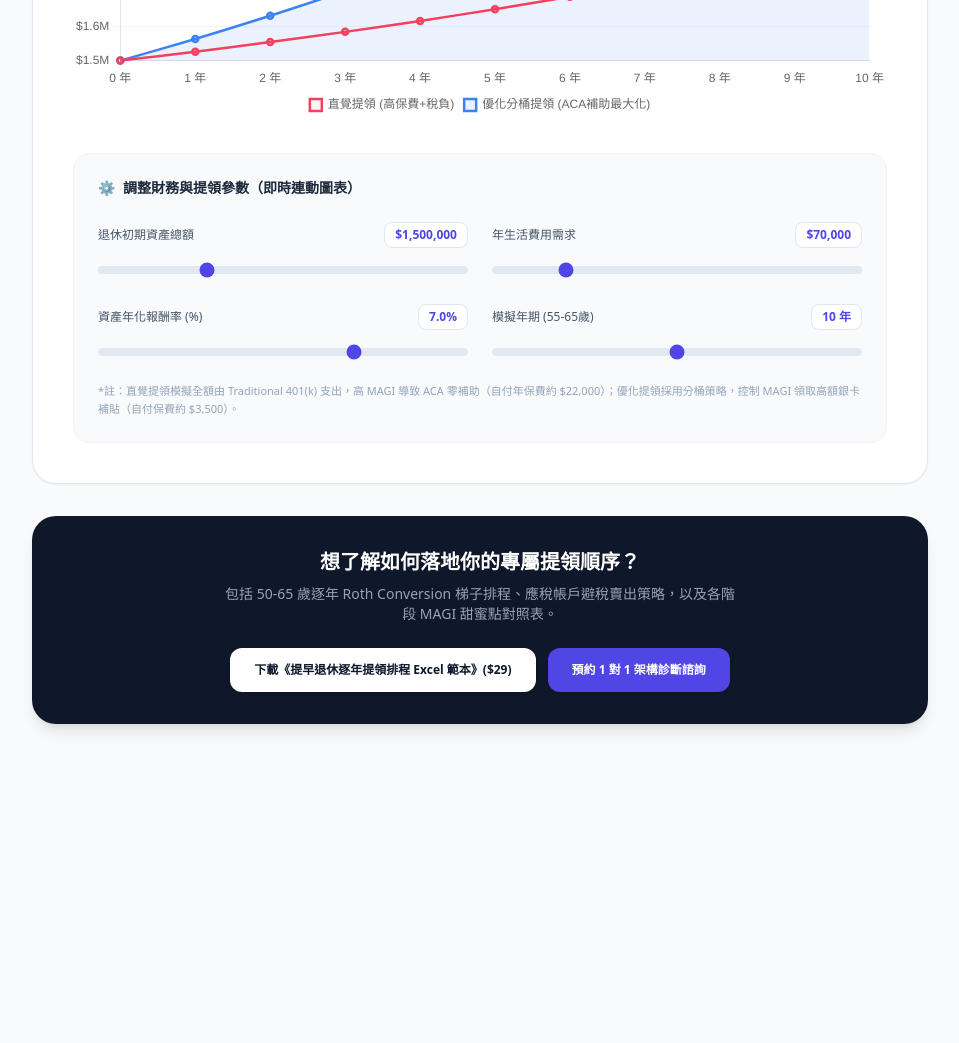
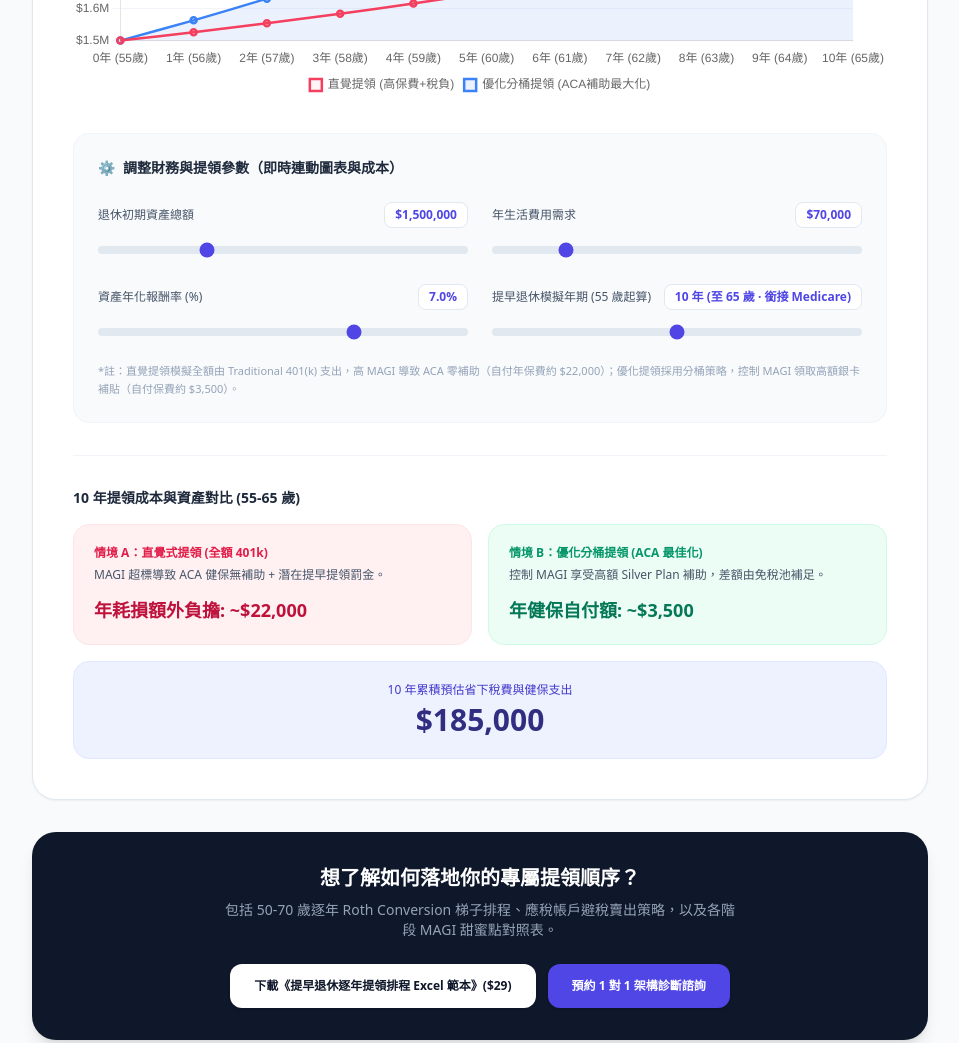
Before and after one commit to TechRichMind/tech-fire-tool, a plain HTML site: page index.html in a window 1280 px wide. Shown: the part 680-1723 px from the top of the page, without its empty margins (160-1119 px from the left). Before the commit the page ends 1444 px from the top, so only its background shows below. Drawn offline with nearby package versions, Linux system fonts and the light colour scheme.

Commit message:
Update index.html

```diff
--- a/index.html
+++ b/index.html
@@ -6,7 +6,7 @@
   <title>科技人提早退休 (FIRE) 健保斷崖與資產提領動態模擬器</title>
   <!-- Tailwind CSS -->
   <script src="https://cdn.tailwindcss.com"></script>
-  <!-- Chart.js 輕量開源圖表庫 (CDN 純前端運行) -->
+  <!-- Chart.js 純前端圖表庫 -->
   <script src="https://cdn.jsdelivr.net/npm/chart.js"></script>
 </head>
 <body class="bg-slate-50 text-slate-800 min-h-screen py-10 px-4">
@@ -21,7 +21,7 @@
         科技人提早退休提領策略與資產耗損模擬器
       </h1>
       <p class="mt-3 text-slate-600 text-sm sm:text-base max-w-2xl mx-auto">
-        精算 50-65 歲提領順序。拖動下方滑桿即時檢驗「直覺式提領」與「ACA 優化分桶提領」在 10 年間的資產走勢差距。
+        精算 50-70 歲提領順序。拖動下方滑桿即時檢驗「直覺式提領」與「ACA 優化分桶提領」在各年期的資產走勢差距。
       </p>
     </div>
 
@@ -47,14 +47,14 @@
       </div>
 
       <!-- Chart Container -->
-      <div class="relative w-full h-[320px] sm:h-[380px] mb-8">
+      <div class="relative w-full h-[300px] sm:h-[360px] mb-8">
         <canvas id="fireChart"></canvas>
       </div>
 
       <!-- Sliders Control Panel -->
-      <div class="bg-slate-50 rounded-2xl p-6 border border-slate-100">
+      <div class="bg-slate-50 rounded-2xl p-6 border border-slate-100 mb-8">
         <h3 class="text-sm font-bold text-slate-800 mb-6 flex items-center gap-2">
-          <span>⚙️</span> 調整財務與提領參數（即時連動圖表）
+          <span>⚙️</span> 調整財務與提領參數（即時連動圖表與成本）
         </h3>
 
         <div class="grid grid-cols-1 sm:grid-cols-2 gap-6">
@@ -91,8 +91,8 @@
           <!-- Slider 4 -->
           <div>
             <div class="flex justify-between items-center mb-2">
-              <label class="text-xs font-medium text-slate-600">模擬年期 (55-65歲)</label>
-              <span id="label-years" class="text-xs font-bold bg-white px-2.5 py-1 rounded-lg border border-slate-200 text-indigo-600">10 年</span>
+              <label class="text-xs font-medium text-slate-600">提早退休模擬年期 (55 歲起算)</label>
+              <span id="label-years" class="text-xs font-bold bg-white px-2.5 py-1 rounded-lg border border-slate-200 text-indigo-600">10 年 (至 65 歲)</span>
             </div>
             <input type="range" id="param-years" min="5" max="15" step="1" value="10"
               class="w-full h-2 bg-slate-200 rounded-lg appearance-none cursor-pointer accent-indigo-600">
@@ -104,13 +104,43 @@
         </div>
       </div>
 
+      <!-- Comparison Cards (動態對比卡片區塊) -->
+      <div class="border-t border-slate-100 pt-8">
+        <h3 id="comparison-title" class="text-sm font-bold text-slate-800 mb-4">
+          10 年提領成本與資產對比 (55-65 歲)
+        </h3>
+        <div class="grid grid-cols-1 sm:grid-cols-2 gap-4 text-sm mb-4">
+          <div class="p-5 rounded-2xl bg-rose-50 border border-rose-100">
+            <span class="text-xs text-rose-600 font-semibold block mb-1">情境 A：直覺式提領 (全額 401k)</span>
+            <p id="desc-naive" class="text-slate-600 text-xs mb-3 leading-relaxed">
+              MAGI 超標導致 ACA 健保無補助 + 潛在提早提領罰金。
+            </p>
+            <div class="text-lg font-bold text-rose-700">年耗損額外負擔: ~$22,000</div>
+          </div>
+          <div class="p-5 rounded-2xl bg-emerald-50 border border-emerald-100">
+            <span class="text-xs text-emerald-600 font-semibold block mb-1">情境 B：優化分桶提領 (ACA 最佳化)</span>
+            <p id="desc-optimized" class="text-slate-600 text-xs mb-3 leading-relaxed">
+              控制 MAGI 享受高額 Silver Plan 補助，差額由免稅池補足。
+            </p>
+            <div class="text-lg font-bold text-emerald-700">年健保自付額: ~$3,500</div>
+          </div>
+        </div>
+
+        <div class="p-5 rounded-2xl bg-indigo-50 border border-indigo-100 text-center">
+          <span id="savings-title" class="text-xs text-indigo-700 font-medium block mb-1">
+            10 年累積預估省下稅費與健保支出
+          </span>
+          <span class="text-3xl font-black text-indigo-900" id="total-savings">$185,000</span>
+        </div>
+      </div>
+
     </div>
 
     <!-- Bottom Conversion Hook -->
     <div class="bg-slate-900 text-white rounded-3xl p-8 text-center shadow-lg">
       <h3 class="text-xl font-bold mb-2">想了解如何落地你的專屬提領順序？</h3>
       <p class="text-slate-400 text-xs sm:text-sm mb-6 max-w-lg mx-auto">
-        包括 50-65 歲逐年 Roth Conversion 梯子排程、應稅帳戶避稅賣出策略，以及各階段 MAGI 甜蜜點對照表。
+        包括 50-70 歲逐年 Roth Conversion 梯子排程、應稅帳戶避稅賣出策略，以及各階段 MAGI 甜蜜點對照表。
       </p>
       <div class="flex flex-col sm:flex-row justify-center gap-3">
         <a href="#download" onclick="alert('點擊已記錄（無收集個資）。正式版中將引導至 Excel 排程範本下載頁面。')" class="bg-white hover:bg-slate-100 text-slate-900 text-xs font-semibold py-3.5 px-6 rounded-xl transition shadow">
@@ -124,7 +154,6 @@
   </div>
 
   <script>
-    // 初始化 Chart.js
     const ctx = document.getElementById('fireChart').getContext('2d');
     let fireChart;
 
@@ -140,19 +169,47 @@
       const r = parseFloat(document.getElementById('param-return').value) / 100;
       const years = parseInt(document.getElementById('param-years').value);
 
-      // 更新 Slider 數值文字
+      const startAge = 55;
+      const endAge = startAge + years;
+
+      // 更新 Slider 數值文字與年齡連動標籤
       document.getElementById('label-portfolio').innerText = '$' + portfolio.toLocaleString();
       document.getElementById('label-spending').innerText = '$' + spending.toLocaleString();
       document.getElementById('label-return').innerText = (r * 100).toFixed(1) + '%';
-      document.getElementById('label-years').innerText = years + ' 年';
+
+      let ageNote = '';
+      if (endAge === 65) {
+        ageNote = ' (至 65 歲 · 銜接 Medicare)';
+      } else if (endAge > 65) {
+        ageNote = ` (至 ${endAge} 歲 · 含 Medicare/社安金過渡期)`;
+      } else {
+        ageNote = ` (至 ${endAge} 歲)`;
+      }
+      document.getElementById('label-years').innerText = `${years} 年${ageNote}`;
       document.getElementById('stat-initial').innerText = formatCurrency(portfolio);
+
+      // 動態更新對比卡片區塊標題與描述
+      document.getElementById('comparison-title').innerText = `${years} 年提領成本與資產對比 (55-${endAge} 歲)`;
+      document.getElementById('savings-title').innerText = `${years} 年累積預估省下稅費與健保支出`;
+
+      if (endAge > 65) {
+        document.getElementById('desc-naive').innerText = '65歲前因MAGI超標失去ACA補助；65歲後因所得過高面臨 Medicare Part B/D (IRMAA) 階梯加成。';
+        document.getElementById('desc-optimized').innerText = '65歲前領取高額ACA補助；65歲後平滑控制應稅所得，避開 IRMAA 懲罰線並最大化資產續航。';
+      } else {
+        document.getElementById('desc-naive').innerText = 'MAGI 超標導致 ACA 健保無補助 + 潛在提早提領罰金。';
+        document.getElementById('desc-optimized').innerText = '控制 MAGI 享受高額 Silver Plan 補助，差額由免稅池補足。';
+      }
+
+      // 每年差額約 $18,500
+      const totalSavings = 18500 * years;
+      document.getElementById('total-savings').innerText = '$' + totalSavings.toLocaleString();
 
       const labels = [];
       const naiveData = [];
       const optimizedData = [];
 
       for (let t = 0; t <= years; t++) {
-        labels.push(t + ' 年');
+        labels.push(`${t}年 (${startAge + t}歲)`);
 
         let naiveBal = 0;
         let optBal = 0;
@@ -248,12 +305,10 @@
       });
     }
 
-    // 監聽所有滑桿事件
     ['param-portfolio', 'param-spending', 'param-return', 'param-years'].forEach(id => {
       document.getElementById(id).addEventListener('input', renderChart);
     });
 
-    // 初始渲染
     window.onload = renderChart;
   </script>
 </body>
```
